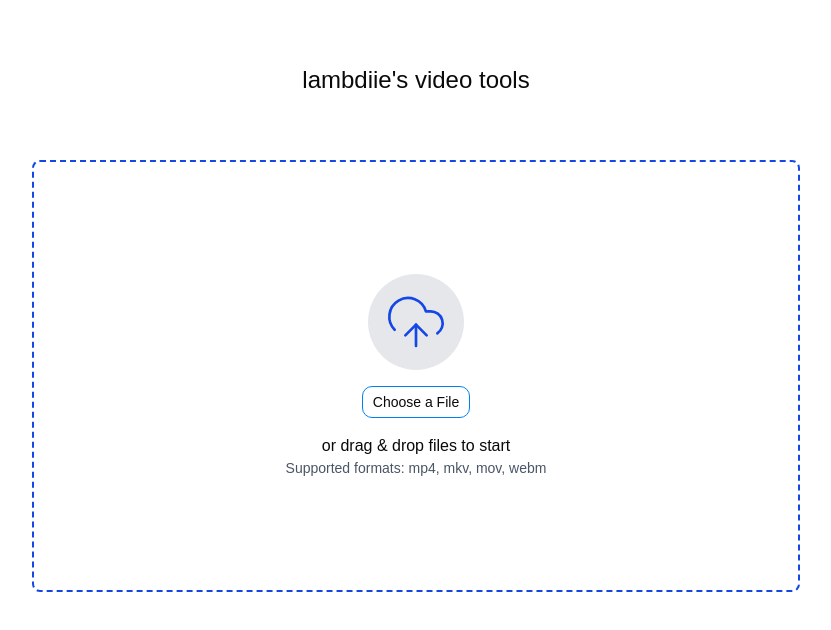
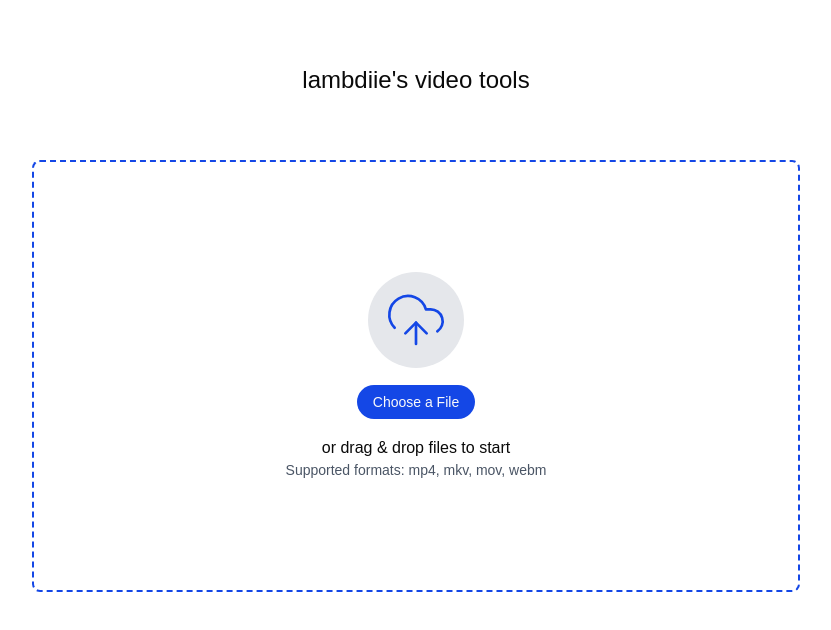
Before and after one commit to lambdiie/video-tools, a React (Vite) app: page / in a window 1280 px wide. Shown: the top 630 px of the page, without its empty margins (224-1055 px from the left). Built offline with nearby package versions, Linux system fonts and the light colour scheme.

Commit message:
refactor: Change video input styles

```diff
--- a/src/components/video/VideoInput.tsx
+++ b/src/components/video/VideoInput.tsx
@@ -25,10 +25,7 @@
 				setDragging(false);
 				handleInput(e.dataTransfer.files[0]);
 			}}
-			className={cn(
-				"group flex flex-col justify-center items-center w-3xl aspect-video border-2 border-dashed border-blue-700 rounded-md *:pointer-events-none",
-				dragging && "bg-gray-100",
-			)}
+			className="flex flex-col justify-center items-center w-3xl aspect-video border-2 border-dashed border-blue-700 rounded-md hover:bg-gray-50"
 		>
 			<CloudUpload
 				className="size-24 bg-gray-200 rounded-full p-4 text-blue-700"
@@ -36,8 +33,8 @@
 			/>
 			<span
 				className={cn(
-					buttonVariants({ variant: "outline" }),
-					"pointer-events-none group-hover:bg-accent group-focus-visible:ring-2 m-4",
+					buttonVariants({ size: "lg" }),
+					"focus-visible:ring-2 p-4 m-4 rounded-full hover:cursor-pointer",
 				)}
 			>
 				Choose a File
--- a/src/index.css
+++ b/src/index.css
@@ -55,7 +55,7 @@
 	--card-foreground: oklch(0.145 0 0);
 	--popover: oklch(1 0 0);
 	--popover-foreground: oklch(0.145 0 0);
-	--primary: oklch(0.205 0 0);
+	--primary: var(--color-blue-700);
 	--primary-foreground: oklch(0.985 0 0);
 	--secondary: oklch(0.97 0 0);
 	--secondary-foreground: oklch(0.205 0 0);
```
